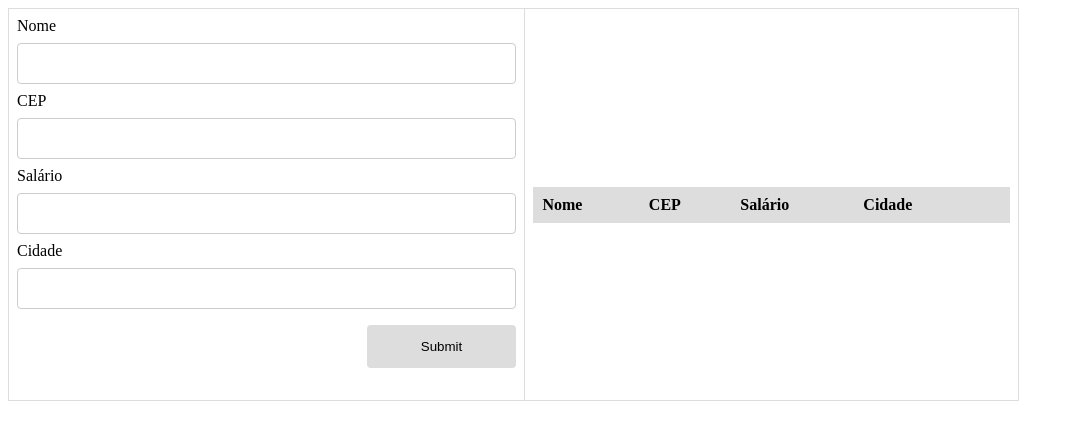
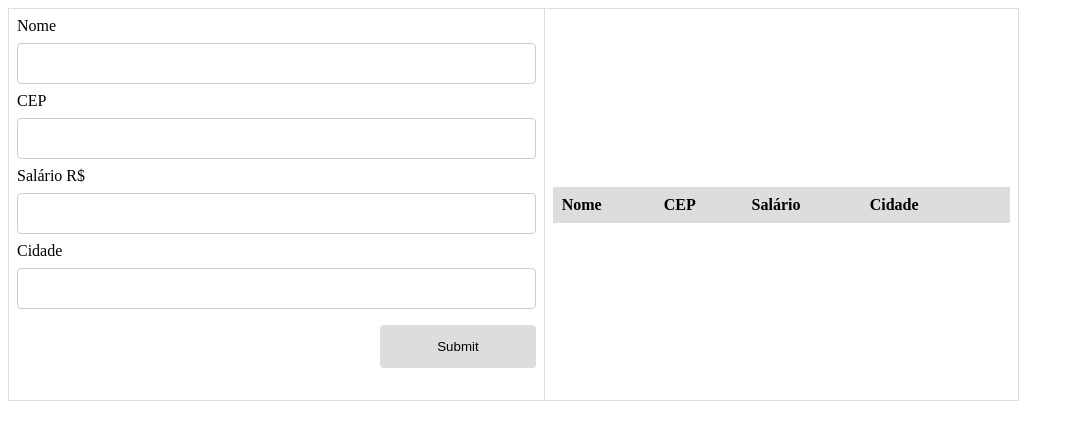
Before and after one commit to marcostolentinobr/crudJS, a plain HTML site: page index.html in a window 1280 px wide. Shown: the whole page, without its empty margins (0-1074 px from the left). Drawn offline with Linux system fonts and the light colour scheme.

Commit message:
Alterei o nome da coluna salário

```diff
--- a/index.html
+++ b/index.html
@@ -16,7 +16,7 @@
                     <input type="text" name="cep" id="cep">
                 </div>
                 <div>
-                    <label>Salário</label>
+                    <label>Salário R$</label>
                     <input type="text" name="salario" id="salario">
                 </div>
                 <div>
```
